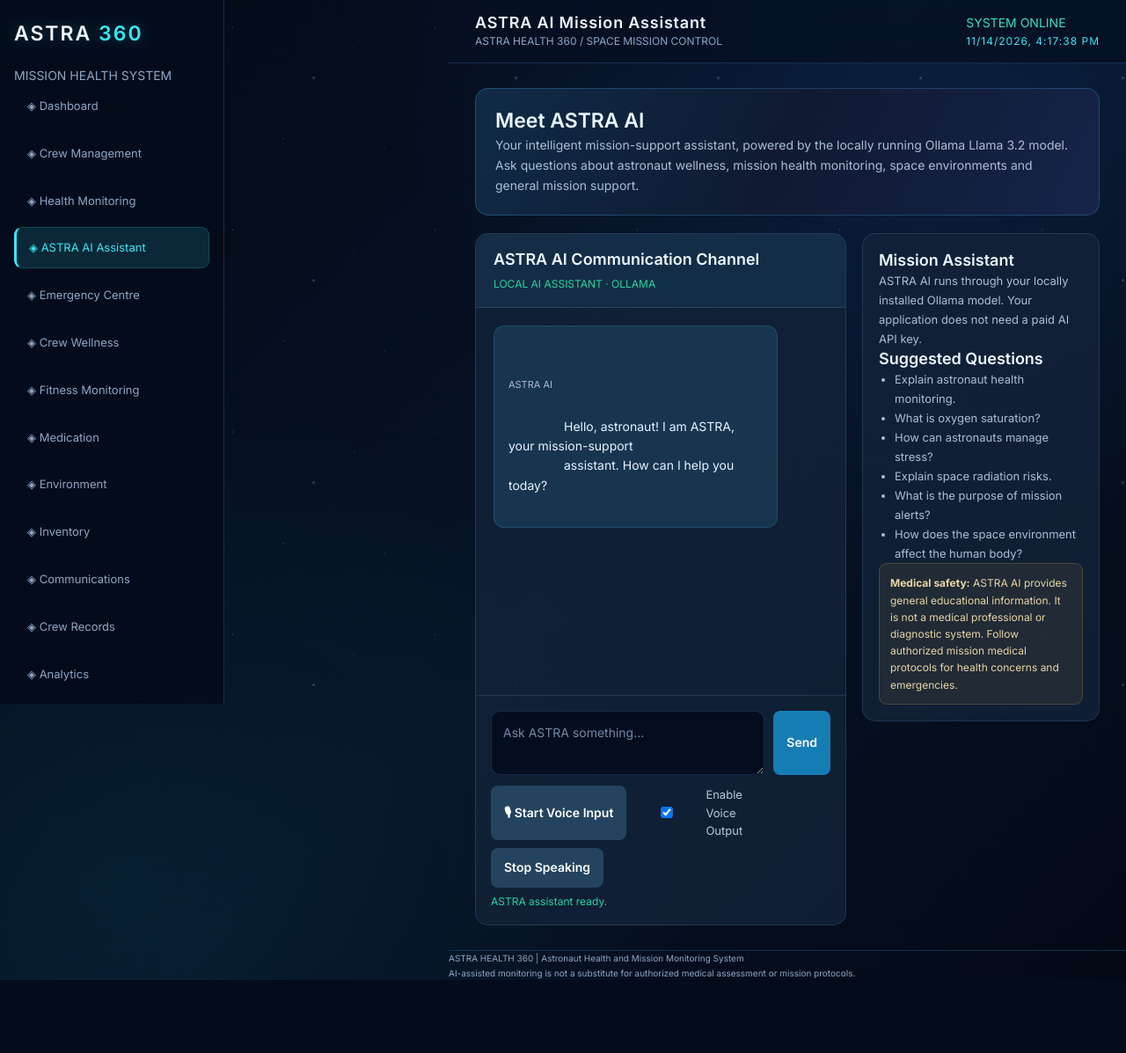
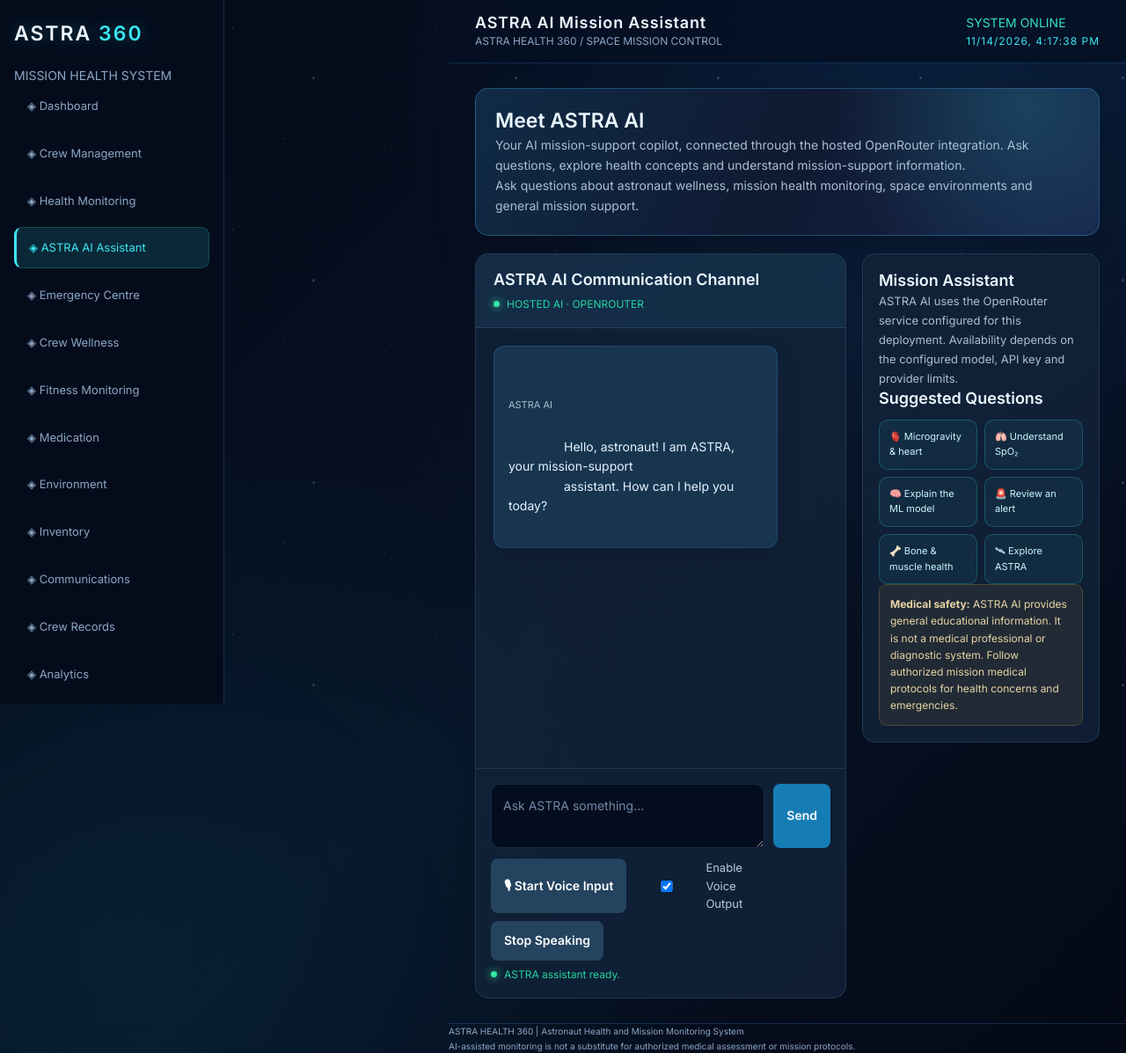
Before and after one commit to Hirinzusarutob/ASTRA-HEALTH-360, a Flask app: page /assistant in a window 1280 px wide. Shown: the whole page at 88% size. Before the commit the page ends 1114 px from the top, so only its background shows below. Run offline with Flask 3, Linux system fonts and the light colour scheme.

Commit message:
Upgrade ASTRA AI assistant experience and conversation context

```diff
--- a/templates/assistant.html
+++ b/templates/assistant.html
@@ -10,8 +10,9 @@
     padding: 22px;
     margin-bottom: 20px;
     border-radius: 15px;
-    background: linear-gradient(115deg,#102b46,#101a32,#17234a);
-    border: 1px solid rgba(66,190,255,.25);
+    background: radial-gradient(circle at 88% 12%,rgba(50,220,230,.18),transparent 34%), linear-gradient(115deg,#102b46,#101a32,#17234a);
+    border: 1px solid rgba(66,190,255,.3);
+    box-shadow: 0 18px 50px rgba(0,0,0,.22);
 }
 .assistant-welcome h2 {
     color: #eaf7ff;
@@ -48,7 +49,7 @@
     font-size: 12px;
 }
 #chat-messages {
-    height: 440px;
+    height: 500px;
     overflow-y: auto;
     padding: 20px;
     display: flex;
@@ -65,12 +66,14 @@
 }
 .assistant-message.assistant {
     align-self: flex-start;
+    box-shadow: 0 8px 24px rgba(0,0,0,.12);
     background: #183550;
     color: #e5f3ff;
     border: 1px solid rgba(80,190,255,.17);
 }
 .assistant-message.user {
     align-self: flex-end;
+    box-shadow: 0 8px 24px rgba(0,0,0,.12);
     background: #12618c;
     color: white;
 }
@@ -172,6 +175,13 @@
         max-width: 95%;
     }
 }
+.astra-prompt-grid { display:grid; grid-template-columns:repeat(2,minmax(0,1fr)); gap:8px; margin-top:12px; }
+.astra-prompt { text-align:left; padding:10px 11px; border:1px solid rgba(57,232,244,.22); border-radius:10px; background:rgba(57,232,244,.06); color:#c9f7ff; font-size:11px; cursor:pointer; }
+.astra-prompt:hover { background:rgba(57,232,244,.14); border-color:rgba(57,232,244,.55); }
+.assistant-connection { display:flex; align-items:center; gap:8px; }
+.assistant-connection::before { content:""; width:7px; height:7px; border-radius:50%; background:#35e6a2; box-shadow:0 0 10px #35e6a2; }
+.assistant-thinking { opacity:.75; font-style:italic; }
+@media(max-width:550px) { .astra-prompt-grid { grid-template-columns:1fr; } }
 </style>
 {% endblock %}
 
@@ -180,8 +190,9 @@
 <section class="assistant-welcome">
     <h2>Meet ASTRA AI</h2>
     <p>
-        Your intelligent mission-support assistant, powered by the locally
-        running Ollama Llama 3.2 model.
+        Your AI mission-support copilot, connected through the hosted OpenRouter
+        integration. Ask questions, explore health concepts and understand
+        mission-support information.
     </p>
     <p>
         Ask questions about astronaut wellness, mission health monitoring,
@@ -196,7 +207,7 @@
         <header class="assistant-chat-header">
             <h3>ASTRA AI Communication Channel</h3>
             <div class="assistant-connection">
-                LOCAL AI ASSISTANT · OLLAMA
+                HOSTED AI · OPENROUTER
             </div>
         </header>
 
@@ -269,20 +280,20 @@
         <h3>Mission Assistant</h3>
 
         <p>
-            ASTRA AI runs through your locally installed Ollama model.
-            Your application does not need a paid AI API key.
+            ASTRA AI uses the OpenRouter service configured for this deployment.
+            Availability depends on the configured model, API key and provider limits.
         </p>
 
         <h3>Suggested Questions</h3>
 
-        <ul>
-            <li>Explain astronaut health monitoring.</li>
-            <li>What is oxygen saturation?</li>
-            <li>How can astronauts manage stress?</li>
-            <li>Explain space radiation risks.</li>
-            <li>What is the purpose of mission alerts?</li>
-            <li>How does the space environment affect the human body?</li>
-        </ul>
+        <div class="astra-prompt-grid">
+            <button class="astra-prompt" type="button" data-prompt="Explain how microgravity affects the cardiovascular system.">🫀 Microgravity & heart</button>
+            <button class="astra-prompt" type="button" data-prompt="Explain SpO₂ in simple terms and why it is monitored.">🫁 Understand SpO₂</button>
+            <button class="astra-prompt" type="button" data-prompt="Explain how Isolation Forest detects unusual health patterns.">🧠 Explain the ML model</button>
+            <button class="astra-prompt" type="button" data-prompt="What should a mission team review when an anomaly alert appears?">🚨 Review an alert</button>
+            <button class="astra-prompt" type="button" data-prompt="Describe common effects of long-duration spaceflight on bone and muscle health.">🦴 Bone & muscle health</button>
+            <button class="astra-prompt" type="button" data-prompt="Explain how ASTRA HEALTH 360 is structured and what each module does.">🛰 Explore ASTRA</button>
+        </div>
 
         <div class="assistant-note">
             <strong>Medical safety:</strong>
```
